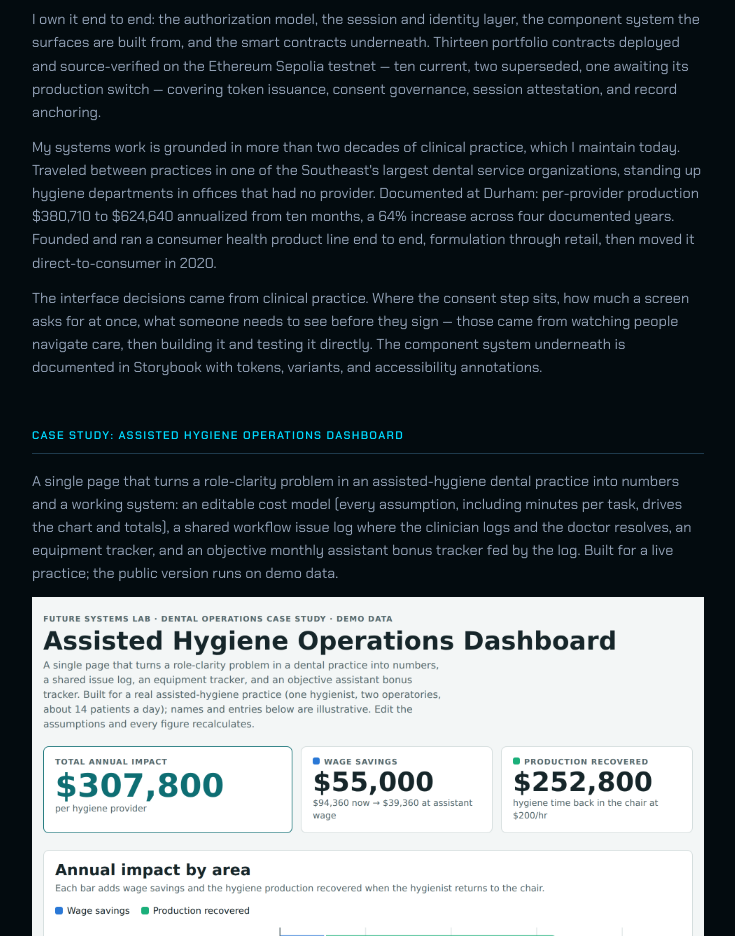
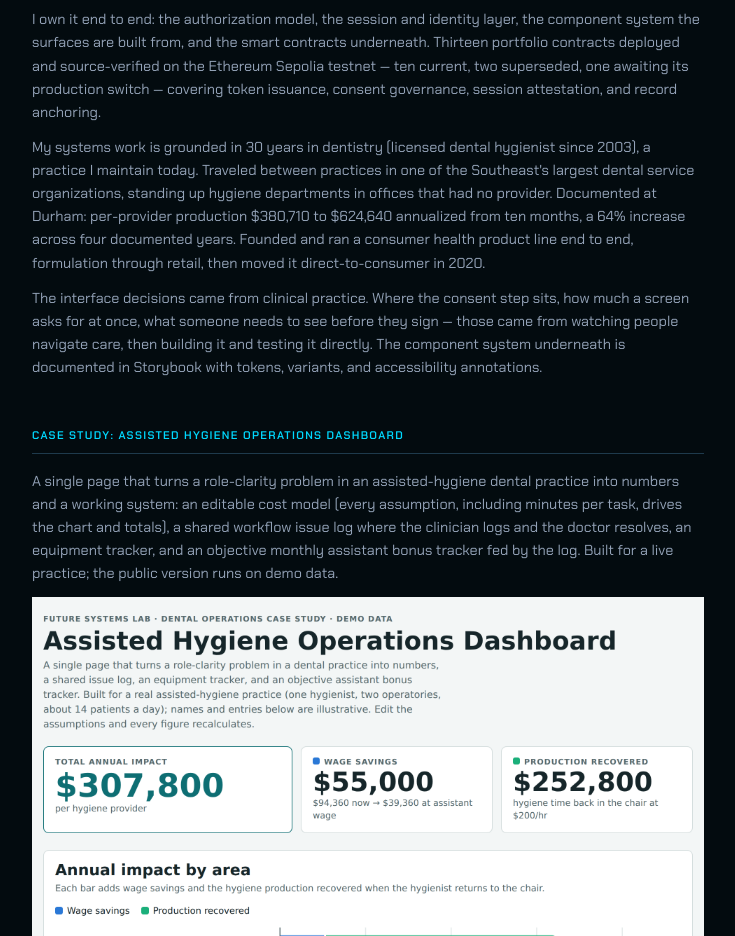
Before and after one commit to mmdavenport/mmdavenport.github.io, a plain HTML site: page index.html in a window 1280 px wide. Shown: the part 1380-2316 px from the top of the page, without its empty margins (272-1007 px from the left). Drawn offline with Linux system fonts and the light colour scheme.

Commit message:
fix(resume): 30 years in dentistry; licensed dental hygienist since 2003
index.html and resume.html say what the 30 years cover: "30 years in dentistry (licensed
dental hygienist since 2003)" replaces "more than two decades of/in clinical practice".
resume.pdf re-rendered from resume.html (headless Chrome, one page) and its metadata
cleared.

```diff
--- a/index.html
+++ b/index.html
@@ -90,7 +90,7 @@
     governance, session attestation, and record anchoring.
   </p>
   <p>
-    My systems work is grounded in more than two decades of clinical practice, which I maintain today. Traveled between practices in one of the Southeast's largest dental service organizations, standing up hygiene departments in offices that had no provider. Documented at Durham: per-provider production $380,710 to $624,640 annualized from ten months, a 64% increase across four documented years. Founded and ran a consumer health product line end to end, formulation through retail, then moved it direct-to-consumer in 2020.
+    My systems work is grounded in 30 years in dentistry (licensed dental hygienist since 2003), a practice I maintain today. Traveled between practices in one of the Southeast's largest dental service organizations, standing up hygiene departments in offices that had no provider. Documented at Durham: per-provider production $380,710 to $624,640 annualized from ten months, a 64% increase across four documented years. Founded and ran a consumer health product line end to end, formulation through retail, then moved it direct-to-consumer in 2020.
   </p>
   <p>
     The interface decisions came from clinical practice. Where the consent step sits, how much a screen asks
```
Also changed, not shown: resume.html (+1 -1 lines), 1 other file.
